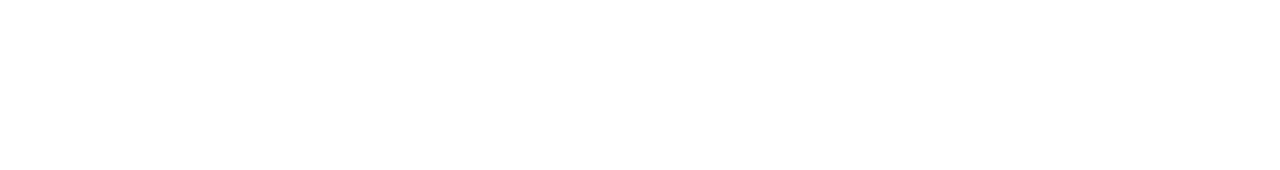
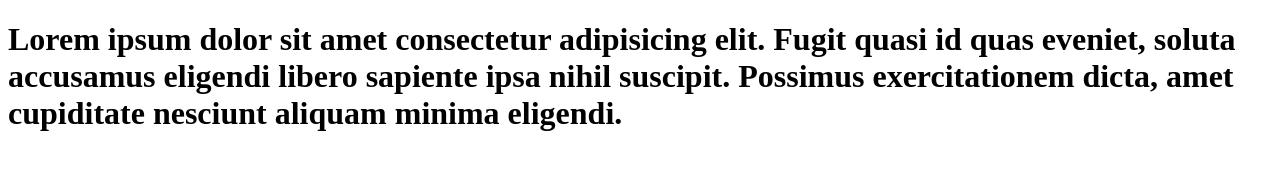
Before and after one commit to alexisjari/Re, a plain HTML site: page index.html in a window 1280 px wide. Drawn offline with Linux system fonts and the light colour scheme.

Commit message:
se agrego un lorem imsus

```diff
--- a/index.html
+++ b/index.html
@@ -4,7 +4,7 @@
     <meta charset="UTF-8">
     <meta name="viewport" content="width=device-width, initial-scale=1.0">
     <title>Pagina Proyecto</title>
-    <h1></h1>
+    <h1>Lorem ipsum dolor sit amet consectetur adipisicing elit. Fugit quasi id quas eveniet, soluta accusamus eligendi libero sapiente ipsa nihil suscipit. Possimus exercitationem dicta, amet cupiditate nesciunt aliquam minima eligendi.</h1>
 </head>
 <body>
 
```
